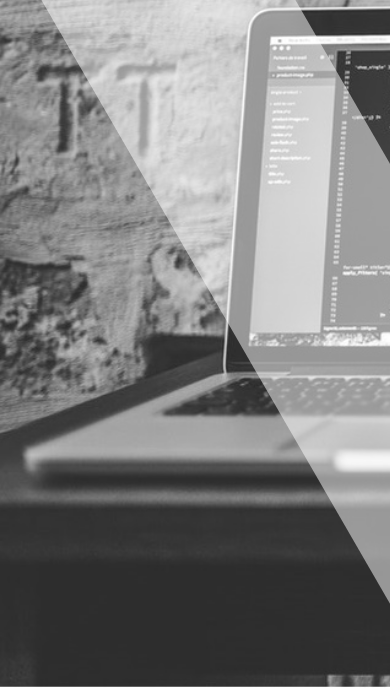
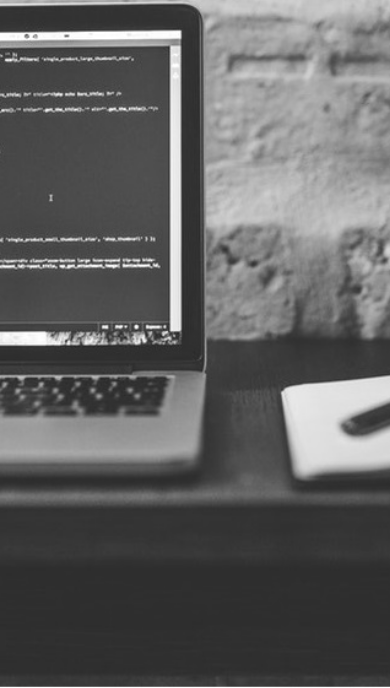
Before and after one commit to ricky911/Portfolio, a plain HTML site: page index.html in a window 390 px wide. Shown: the part 156-844 px from the top of the page. Drawn offline with nearby package versions, Linux system fonts and the light colour scheme.

Commit message:
back at it

```diff
--- a/index.html
+++ b/index.html
@@ -2,17 +2,24 @@
 <html>
 	<head>
 		<meta charset="utf-8">
-		<meta name="viewport" content="width=device-width, initial-scale=1.0">
+		<meta name="viewport" content="width=device-width, initial-scale=1.0, shrink-to-fit=no">
 		<link rel="stylesheet" type="text/css" href="styles/main.css">
-		<!-- <script type="text/javascript" src="scripts/main.js"></script> -->
+		<!-- bootstrap -->
+		<link rel="stylesheet" href="https://maxcdn.bootstrapcdn.com/bootstrap/4.0.0-beta/css/bootstrap.min.css" integrity="sha384-/Y6pD6FV/Vv2HJnA6t+vslU6fwYXjCFtcEpHbNJ0lyAFsXTsjBbfaDjzALeQsN6M" crossorigin="anonymous">
 		<title>Ricky Aguayo | Developer</title>
 	</head>
 	<body>
-		<div id="header">
-			<div id="name">
-				<h1>[ricky_aguayo]</h1>
+		<div class="container-fluid background">
+			<div class="row">
+				<!-- <div id="name">
+					<h1>[ricky_aguayo]</h1>
+				</div> -->
 			</div>
-			<div class="box"></div>
+			<!-- <div class="box"></div> -->
 		</div>
+	<!-- bootstrap plugins -->
+	<script src="https://code.jquery.com/jquery-3.2.1.slim.min.js" integrity="sha384-KJ3o2DKtIkvYIK3UENzmM7KCkRr/rE9/Qpg6aAZGJwFDMVNA/GpGFF93hXpG5KkN" crossorigin="anonymous"></script>
+	<script src="https://cdnjs.cloudflare.com/ajax/libs/popper.js/1.11.0/umd/popper.min.js" integrity="sha384-b/U6ypiBEHpOf/4+1nzFpr53nxSS+GLCkfwBdFNTxtclqqenISfwAzpKaMNFNmj4" crossorigin="anonymous"></script>
+	<script src="https://maxcdn.bootstrapcdn.com/bootstrap/4.0.0-beta/js/bootstrap.min.js" integrity="sha384-h0AbiXch4ZDo7tp9hKZ4TsHbi047NrKGLO3SEJAg45jXxnGIfYzk4Si90RDIqNm1" crossorigin="anonymous"></script>
 	</body>
 </html>
--- a/styles/main.css
+++ b/styles/main.css
@@ -1,31 +1,21 @@
 @import url('https://fonts.googleapis.com/css?family=Oswald');
 
-* {
+html, body {
 	padding: 0;
 	margin: 0;
-	box-sizing: border-box;
 }
 
-html, body {
-	/*padding: 0;
-	margin: 0;*/
-	height: 100%;
-	width:100%;
-	font-size: 1em;
-}
-
-#header {
-	height: 100%;
-	width: auto;
+.background {
+	height: 100vh;
+	width: 100%;
 	background: url("../images/brick.jpeg");
 	background-size: cover;
 	background-repeat: no-repeat;
-	overflow-x: hidden;
-	position: relative;
-	/*z-index: 0;*/
+	background-position: center center;
+	background-attachment: fixed;
 }
 
-.box {
+/*.box {
 	background-size: 100% auto;
 	height: 100%;
 	background-color: white;
@@ -33,7 +23,6 @@ html, body {
 	transform: skewX(30deg);
 	padding-right: 65vw;
 	margin-left: 50%;
-	/*z-index: 1;*/
 	position: absolute;
 	float: right;
 }
@@ -45,20 +34,11 @@ html, body {
 	z-index: 200;
 	margin-left: 55%;
 	margin-top: 10%;
-	/*float: right;*/
 	position: absolute;
 	color: #073894;
 	opacity: 0.85;
-}
+}*/
 
 @media only screen and (max-width: 480px) {
-	body {font-size: 0.5rem}
+	.background { background-color: #d9d9d9; }
 }
-
-/*@media only screen and (min-width: 481px) {
-
-}
-
-@media only screen and (min-width: 1024px) {
-
-}
```
